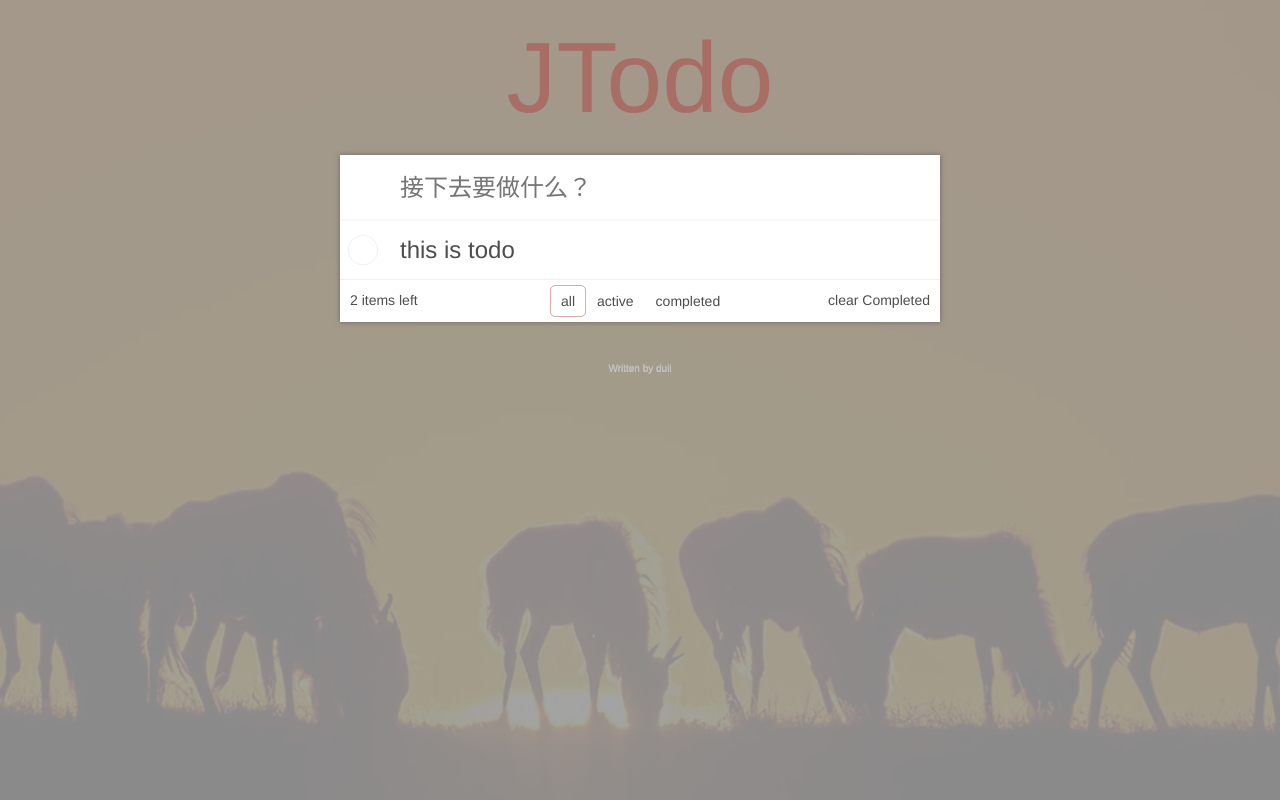
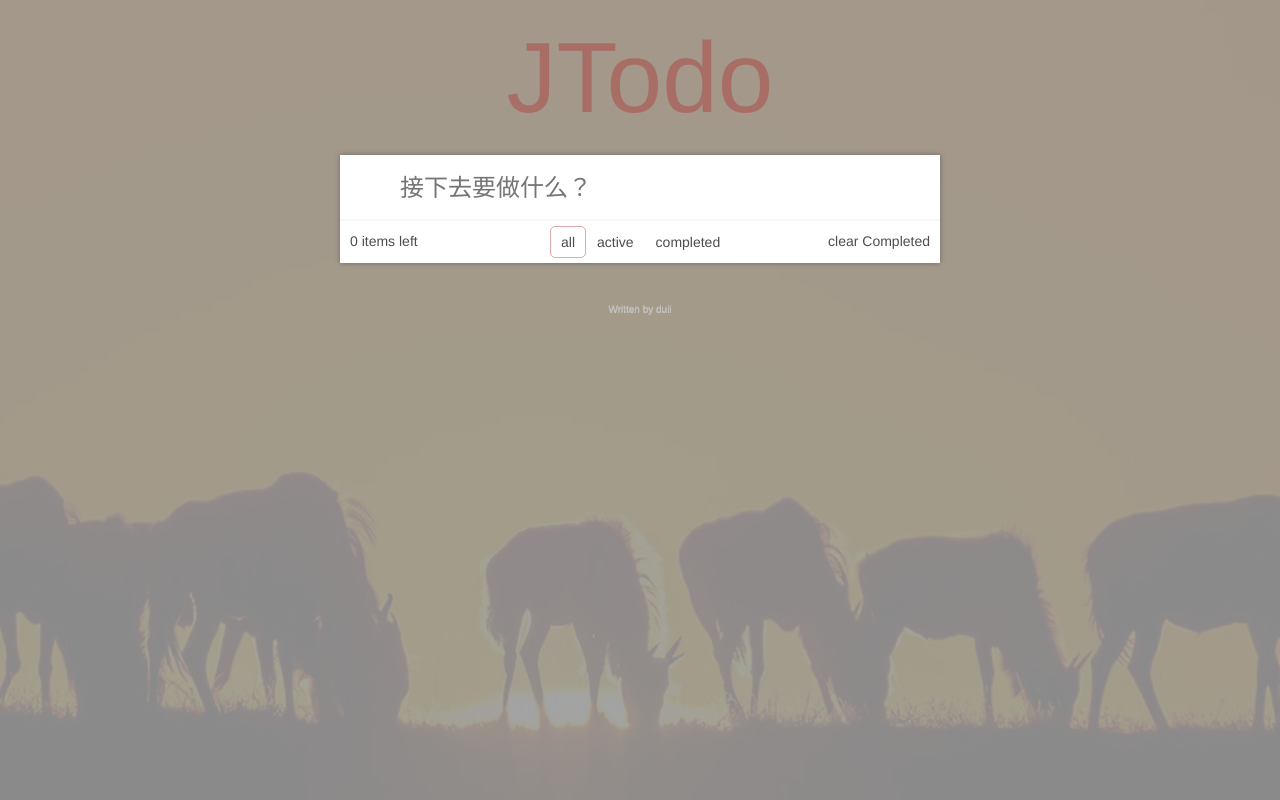
Before and after one commit to galaxxxy/vue-ssr-tech, a Vue app: page / in a window 1280 px wide. Built offline with nearby package versions, Linux system fonts and the light colour scheme; the HTML template or start-up script is replaced by a standard one.

Commit message:
实现todo应用的业务逻辑

```diff
--- a/src/todo/item.vue
+++ b/src/todo/item.vue
@@ -19,7 +19,9 @@
     },
   },
   methods: {
-    deleteTodo() {},
+    deleteTodo() {
+      this.$emit('del', this.todo.id);
+    },
   },
 };
 </script>
--- a/src/todo/tabs.vue
+++ b/src/todo/tabs.vue
@@ -1,6 +1,6 @@
 <template>
   <div class="helper">
-    <span class="left">2 items left</span>
+    <span class="left">{{unfinishedTodoLength}} items left</span>
     <span class="tabs">
       <span
         v-for="state in states"
@@ -20,15 +20,29 @@
       type: String,
       required: true,
     },
+    todos: {
+      type: Array,
+      required: true,
+    },
   },
   data() {
     return {
       states: ['all', 'active', 'completed'],
     };
   },
+  computed: {
+    unfinishedTodoLength() {
+      return this.todos.filter(todo => !todo.completed).length;
+    },
+  },
   methods: {
-    clearAllCompleted() {},
-  }
+    clearAllCompleted() {
+      this.$emit('clearAll');
+    },
+    toggleFilter(state) {
+      this.$emit('toggle', state);
+    },
+  },
 };
 </script>
 
--- a/src/todo/todo.vue
+++ b/src/todo/todo.vue
@@ -7,14 +7,25 @@
       placeholder="接下去要做什么？"
       @keyup.enter="addTodo"
     >
-    <item :todo="todo"></item>
-    <tabs :filter="filter"></tabs>
+    <item
+      v-for="todo in filteredTodos"
+      :key="todo.id"
+      :todo="todo"
+      @del="deleteTodo"
+    />
+    <tabs
+      :filter="filter"
+      :todos="todos"
+      @toggle="toggleFilter"
+      @clearAll="clearAllCompleted"
+    />
   </section>
 </template>
 
 <script>
 import Item from './item.vue';
 import Tabs from './tabs.vue';
+let id = 0;
 export default {
   components: {
     Item,
@@ -22,16 +33,37 @@
   },
   data() {
     return {
-      todo: {
-        id: 0,
-        content: 'this is todo',
-        completed: false,
-      },
+      todos: [],
       filter: 'all',
     };
   },
+  computed: {
+    filteredTodos() {
+      if (this.filter === 'all') {
+        return this.todos;
+      }
+      const completed = this.filter === 'completed';
+      return this.todos.filter(todo => completed === todo.completed);
+    },
+  },
   methods: {
-    addTodo() {},
+    addTodo(e) {
+      this.todos.unshift({
+        id: id++,
+        content: e.target.value.trim(),
+        completed: false,
+      });
+      e.target.value = '';
+    },
+    deleteTodo(id) {
+      this.todos.splice(this.todos.findIndex(todo => todo.id === id), 1);
+    },
+    toggleFilter(state) {
+      this.filter = state;
+    },
+    clearAllCompleted() {
+      this.todos = this.todos.filter(todo => !todo.completed);
+    },
   },
 };
 </script>
```
